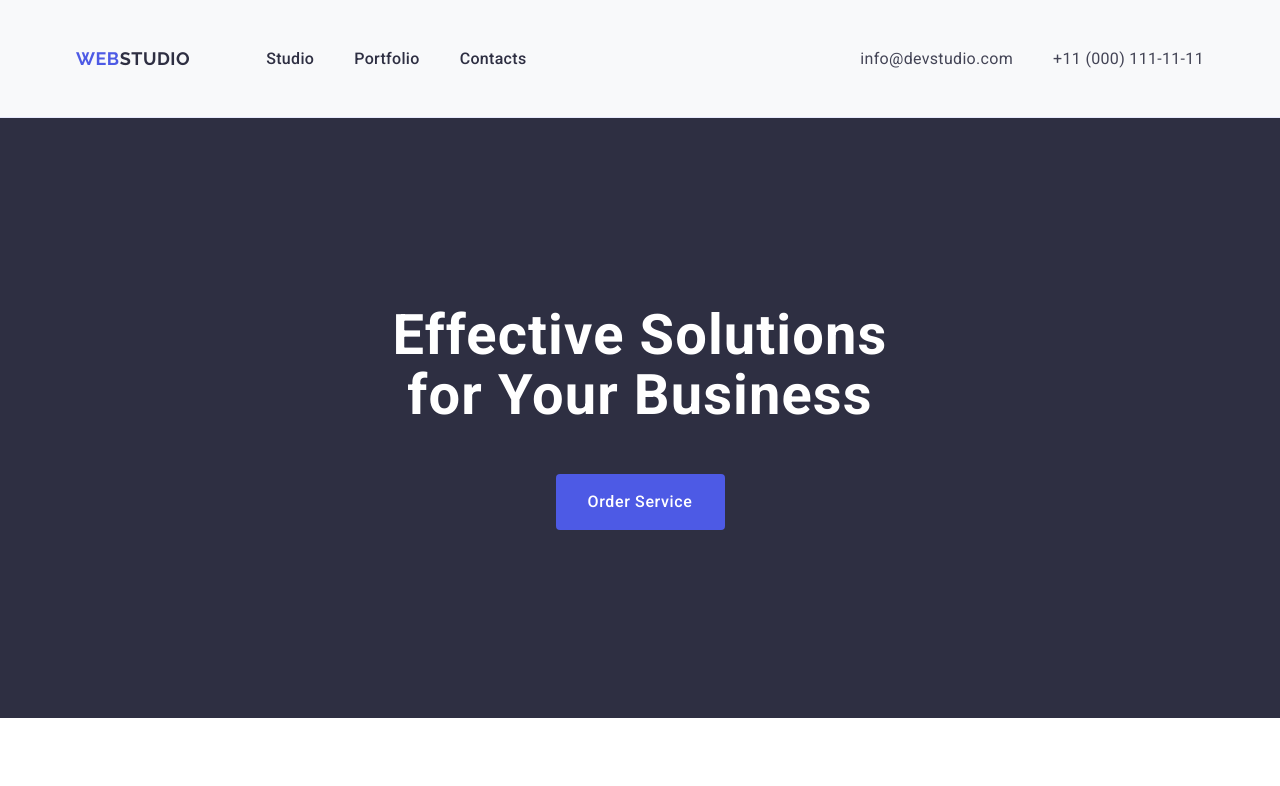
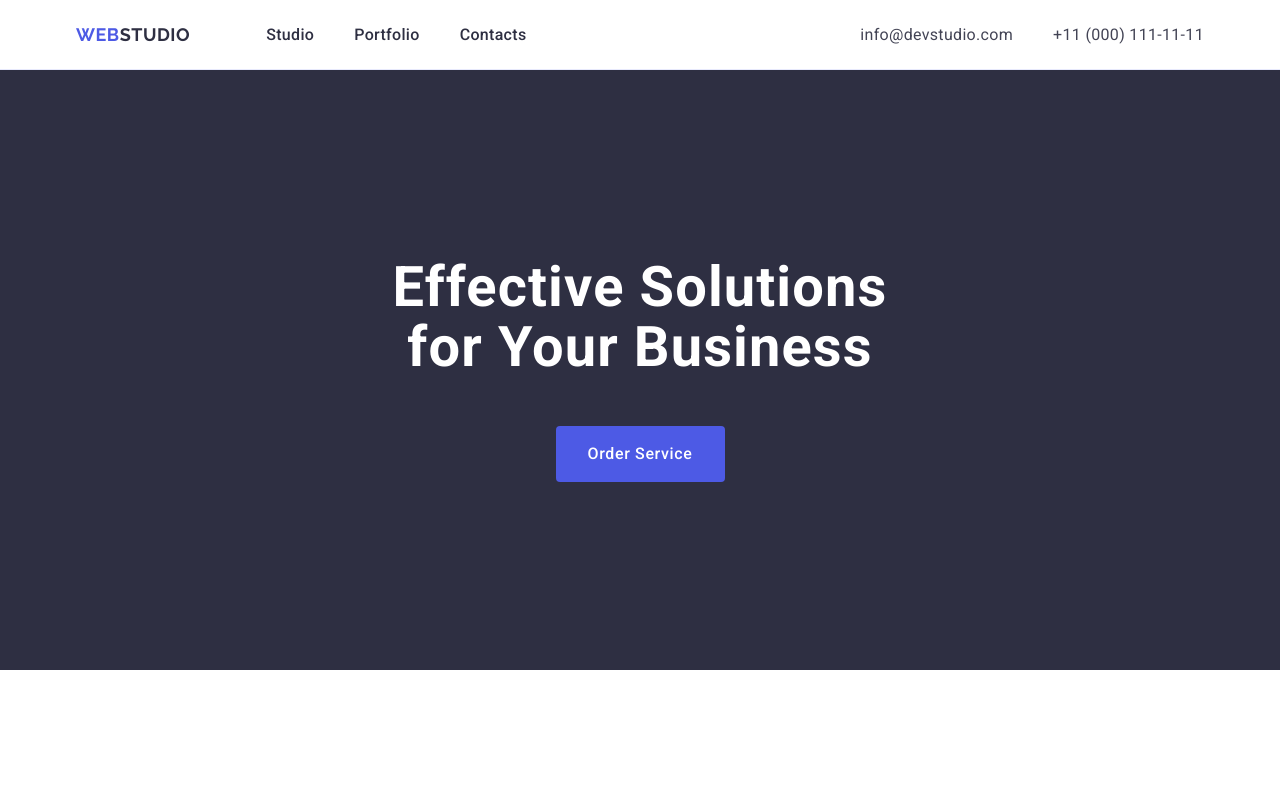
Before and after one commit to Ruslan-Yaremko/goit-markup-hw-03, a plain HTML site: page index.html in a window 1280 px wide. Shown: the top 786 px of the page. Drawn offline with nearby package versions, Linux system fonts and the light colour scheme.

Commit message:
Update styles.css

```diff
--- a/css/styles.css
+++ b/css/styles.css
@@ -55,12 +55,6 @@ img{
 
 
 .header-nav {
-    display: flex;
-    justify-content: space-between;
-    align-items: center;
-    padding: 10px 20px;
-    background-color: #f8f9fa;
-    padding: 24px 0;
     border-bottom: 1px solid #e7e9fc;
 }
 
```
